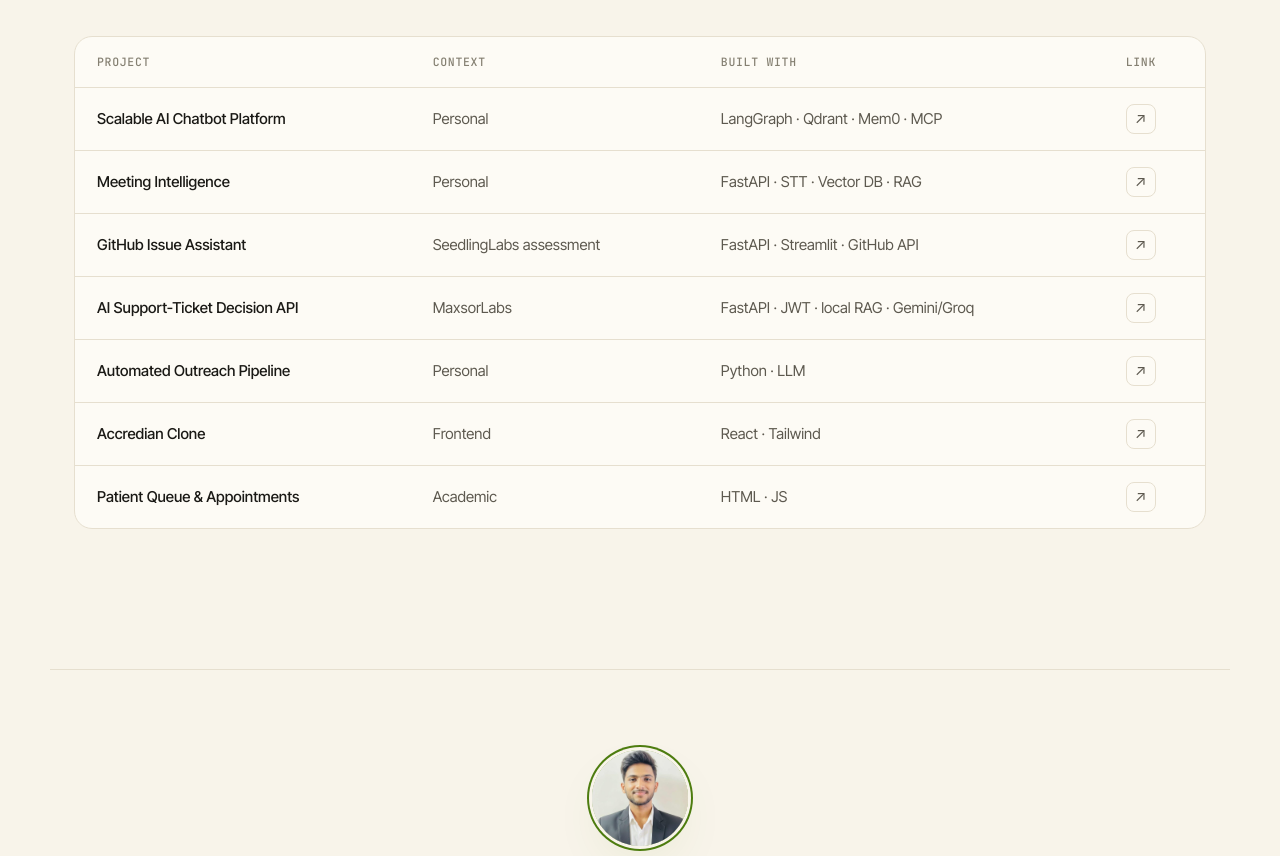
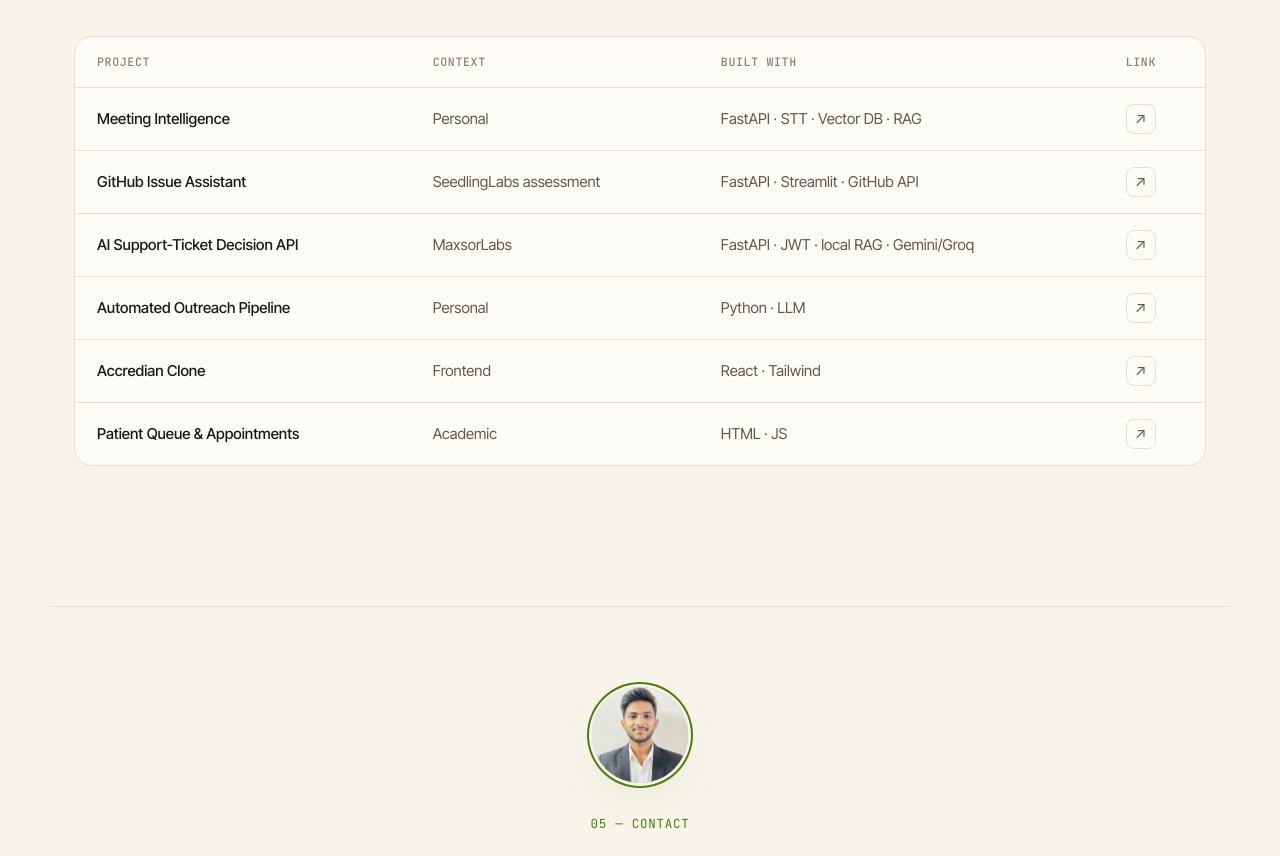
Before and after one commit to Gurukiran10/Gurukiran10.github.io, a plain HTML site: page index.html in a window 1280 px wide. Shown: the part 4472-5328 px from the top of the page. Drawn offline with Linux system fonts and the light colour scheme.

Commit message:
Fix archive links: drop unpublished chatbot row, link Meeting Intelligence code

```diff
--- a/index.html
+++ b/index.html
@@ -272,8 +272,7 @@
         <table class="archive">
           <thead><tr><th>Project</th><th class="hide-sm">Context</th><th class="hide-sm">Built with</th><th>Link</th></tr></thead>
           <tbody>
-            <tr><td>Scalable AI Chatbot Platform</td><td class="hide-sm">Personal</td><td class="hide-sm">LangGraph · Qdrant · Mem0 · MCP</td><td><a href="https://github.com/Gurukiran10/SyncMinds" target="_blank" rel="noopener">↗</a></td></tr>
-            <tr><td>Meeting Intelligence</td><td class="hide-sm">Personal</td><td class="hide-sm">FastAPI · STT · Vector DB · RAG</td><td><a href="https://meeting-intelligence-five.vercel.app" target="_blank" rel="noopener">↗</a></td></tr>
+            <tr><td>Meeting Intelligence</td><td class="hide-sm">Personal</td><td class="hide-sm">FastAPI · STT · Vector DB · RAG</td><td><a href="https://github.com/Gurukiran10/Meeting-Intelligence" target="_blank" rel="noopener" aria-label="Meeting Intelligence code">↗</a></td></tr>
             <tr><td>GitHub Issue Assistant</td><td class="hide-sm">SeedlingLabs assessment</td><td class="hide-sm">FastAPI · Streamlit · GitHub API</td><td><a href="https://github.com/Gurukiran10/github-issue-assistant" target="_blank" rel="noopener">↗</a></td></tr>
             <tr><td>AI Support-Ticket Decision API</td><td class="hide-sm">MaxsorLabs</td><td class="hide-sm">FastAPI · JWT · local RAG · Gemini/Groq</td><td><a href="https://github.com/Gurukiran10/maxsorlabs-ai-decision-api" target="_blank" rel="noopener">↗</a></td></tr>
             <tr><td>Automated Outreach Pipeline</td><td class="hide-sm">Personal</td><td class="hide-sm">Python · LLM</td><td><a href="https://github.com/Gurukiran10/automated-outreach-pipeline-" target="_blank" rel="noopener">↗</a></td></tr>
```
